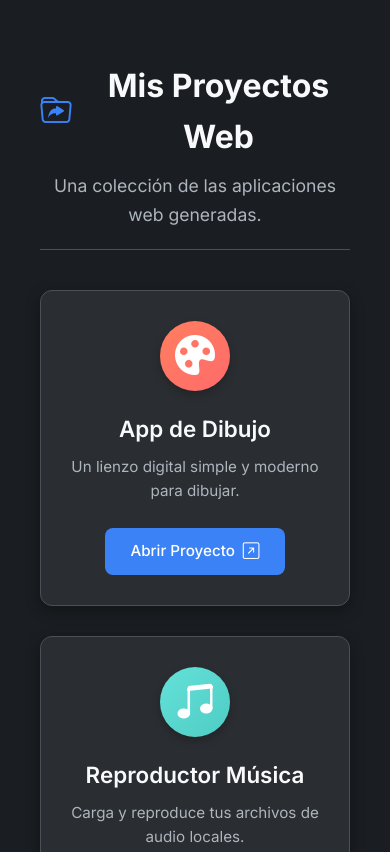
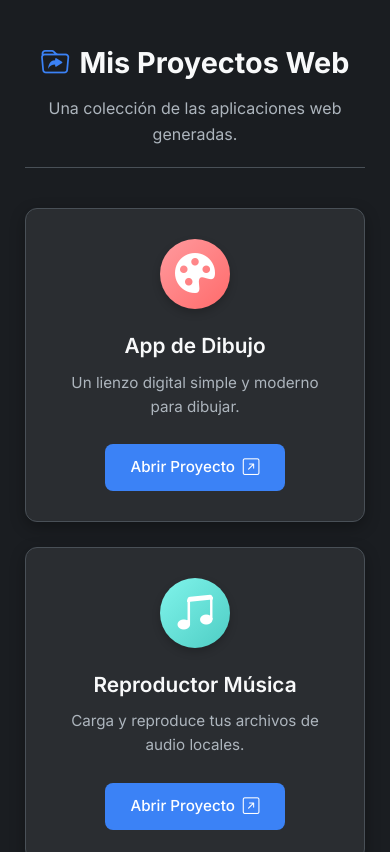
Before and after one commit to LeFitzcarraldo/indice, a plain HTML site: page index.html in a window 390 px wide. Shown: the top 852 px of the page. Drawn offline with nearby package versions, Linux system fonts and the light colour scheme.

Commit message:
Update style.css

```diff
--- a/style.css
+++ b/style.css
@@ -2,7 +2,7 @@
 @import url('https://fonts.googleapis.com/css2?family=Inter:wght@400;500;600;700&display=swap');
 
 :root {
-    /* Colores (similares al último QR Generator) */
+    /* Colores */
     --bg-main: #1a1d21;         /* Fondo principal muy oscuro */
     --bg-card: #2a2d31;        /* Fondo de las tarjetas */
     --bg-card-hover: #343a40;   /* Fondo tarjeta en hover */
@@ -18,6 +18,11 @@
     --icon-color-drawing: #ff6b6b; /* Rojo/Rosa */
     --icon-color-music: #4ecdc4;   /* Verde Azulado */
     --icon-color-qr: #ffe66d;      /* Amarillo */
+    --icon-color-video: #9b59b6;   /* Púrpura */
+    --icon-color-ascii: #e67e22;   /* Naranja */
+    --icon-color-recorder: #e74c3c;/* Rojo */
+    --icon-color-bookmarks: #1abc9c;/* Turquesa */
+    --icon-color-editor: #95a5a6;  /* Gris */
 }
 
 *, *::before, *::after {
@@ -113,10 +118,18 @@ body {
     font-size: 2.5em; /* Tamaño del icono */
     color: #ffffff; /* Icono blanco */
 }
+
 /* Colores de fondo específicos para iconos */
-.drawing-icon { background: linear-gradient(135deg, #ff7e5f, var(--icon-color-drawing)); }
-.music-icon   { background: linear-gradient(135deg, #64e1d9, var(--icon-color-music)); }
-.qr-icon      { background: linear-gradient(135deg, #feca57, var(--icon-color-qr)); }
+/* Degradados para dar más vida */
+.drawing-icon   { background: linear-gradient(135deg, #ff9a9e, var(--icon-color-drawing)); }
+.music-icon     { background: linear-gradient(135deg, #80f4eb, var(--icon-color-music)); }
+.qr-icon        { background: linear-gradient(135deg, #fde082, var(--icon-color-qr)); }
+.video-icon     { background: linear-gradient(135deg, #a776be, var(--icon-color-video)); }
+.ascii-icon     { background: linear-gradient(135deg, #f7b733, var(--icon-color-ascii)); }
+.recorder-icon  { background: linear-gradient(135deg, #ff7171, var(--icon-color-recorder)); }
+.bookmarks-icon { background: linear-gradient(135deg, #48dbfb, var(--icon-color-bookmarks)); }
+.editor-icon    { background: linear-gradient(135deg, #bdc3c7, var(--icon-color-editor)); }
+
 
 .project-card:hover .card-icon {
     transform: scale(1.1) rotate(5deg); /* Animar icono en hover */
@@ -135,6 +148,7 @@ body {
     margin-bottom: 25px; /* Espacio antes del botón */
     flex-grow: 1; /* Empuja el botón hacia abajo si las descripciones varían */
     min-height: 40px; /* Altura mínima para alinear botones si desc es corta */
+    padding: 0 5px; /* Evita que texto muy largo toque bordes */
 }
 
 /* Botón/Enlace de la Tarjeta */
@@ -152,6 +166,7 @@ body {
     transition: background-color 0.2s ease, transform 0.2s ease;
     width: auto; /* No ocupa todo el ancho */
     align-self: center; /* Centrar botón */
+    margin-top: auto; /* Asegura que esté al final si flex-grow está activo */
 }
 .button.card-button .bi {
     font-size: 1.1em;
@@ -171,15 +186,26 @@ body {
     font-size: 0.9em;
 }
 
-/* Responsive adjustments (opcional) */
+/* Responsive adjustments */
 @media (max-width: 600px) {
     .project-grid {
         grid-template-columns: 1fr; /* Una columna en móviles */
+        gap: 25px;
     }
     .container {
-        padding: 20px;
+        padding: 20px 15px;
+    }
+     body {
+        padding: 20px 10px;
     }
     .main-header h1 {
-        font-size: 2em;
+        font-size: 1.8em;
+        gap: 10px;
+    }
+     .main-header p {
+        font-size: 1em;
+    }
+    .project-card h2 {
+        font-size: 1.3em;
     }
 }
```
